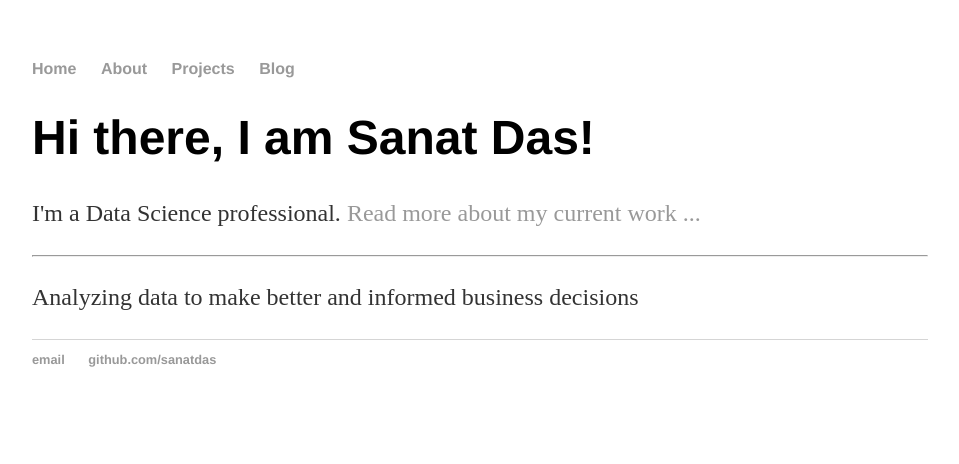
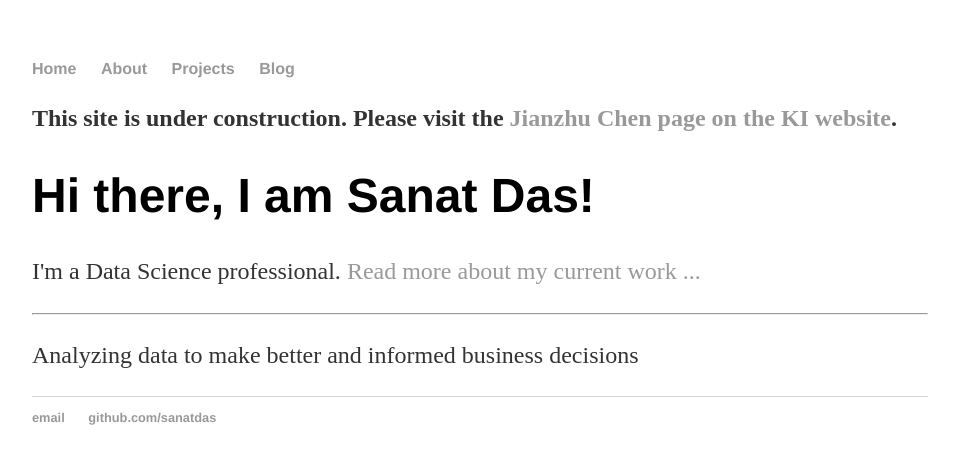
Before and after one commit to sanatdas/sanatdas1.github.io, a Jekyll site: the page built from index.html, in a window 1280 px wide. Shown: the top 464 px of the page, without its empty margins (160-1119 px from the left). Built offline with Jekyll 4.4.1, drawn with Linux system fonts in a browser that asks for light colours.

Commit message:
Update index.html

```diff
--- a/index.html
+++ b/index.html
@@ -2,6 +2,10 @@
 layout: default
 title: Sanat Das - Data Science Portfolio
 ---
+<div>
+<p><strong>This site is under construction. Please visit the <a href="http://ki.mit.edu/people/faculty/chen">Jianzhu Chen page on the KI website</a>.</strong></p>
+    </div>
+
 <div class="blurb">
 	<h1>Hi there, I am Sanat Das!</h1>
 	<p>I'm a Data Science professional. <a href="/about">Read more about my current work ...</a></p>
```
